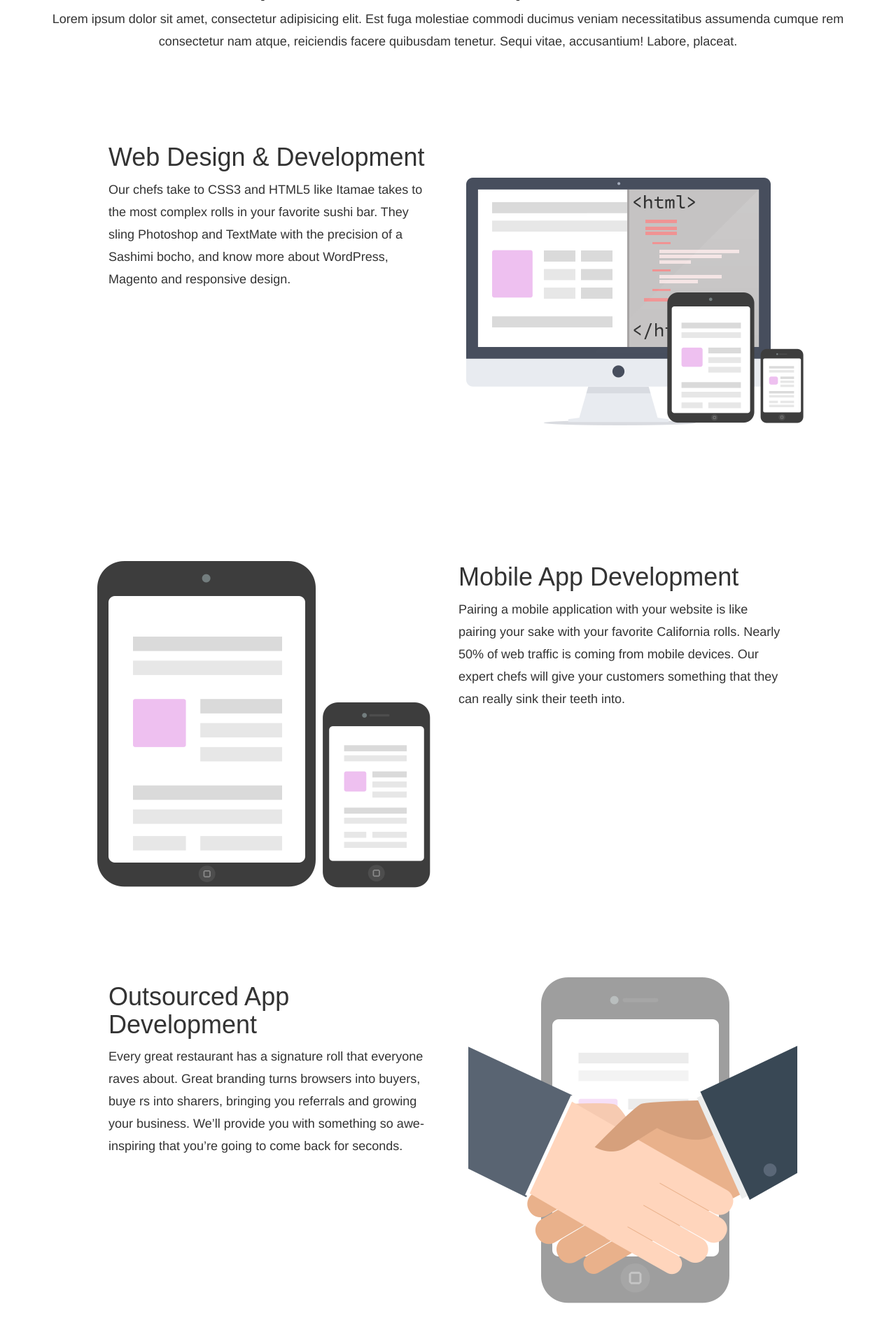
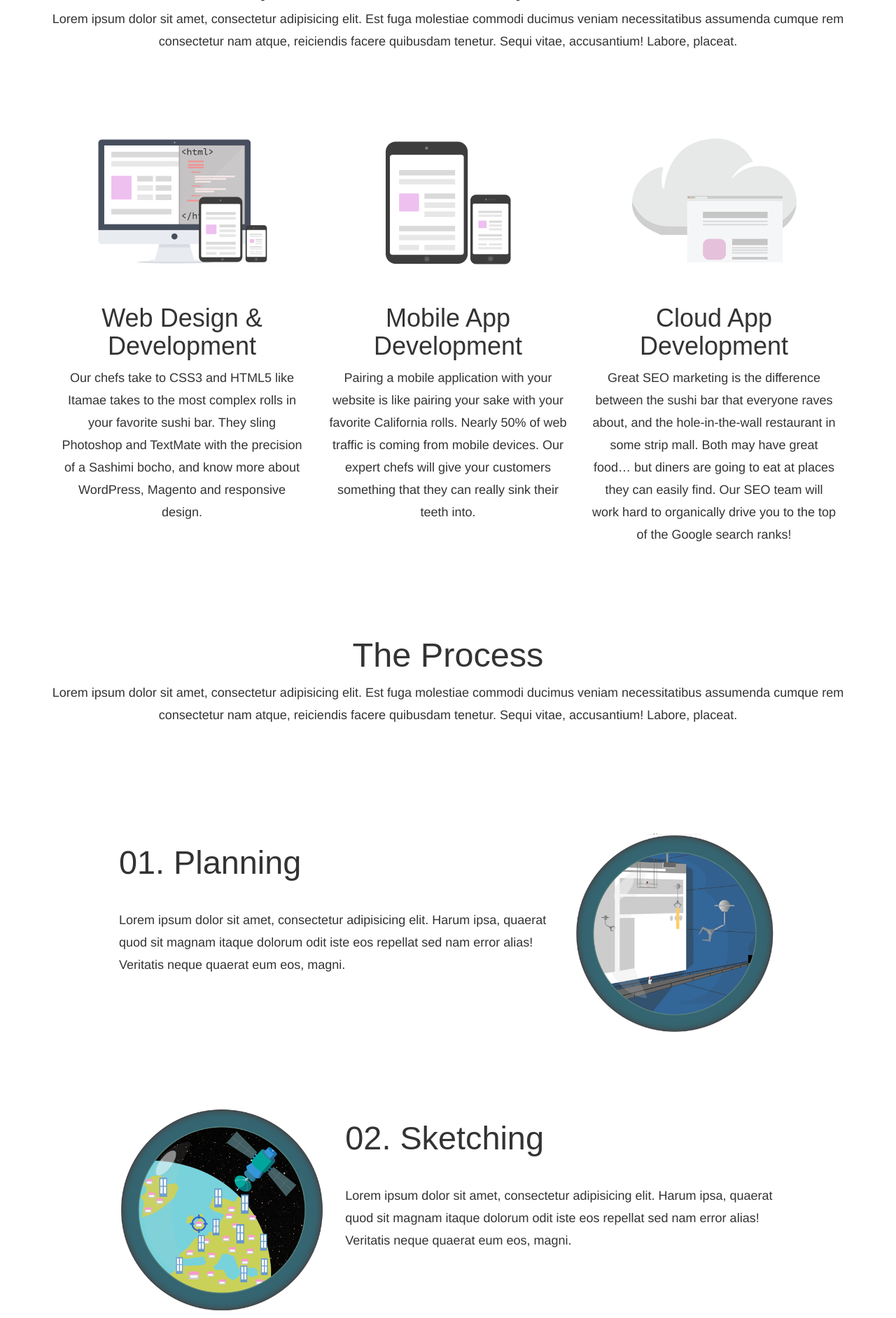
Before and after one commit to webnified/webnified-app, a PHP site: page / in a window 1280 px wide. Shown: the part 1312-3196 px from the top of the page at 70% size. Run offline with PHP 8.4, Linux system fonts and the light colour scheme; some libraries are stand-ins or nearby versions; some web fonts are replaced.

Commit message:
Updated the What we do section

```diff
--- a/static/index.html
+++ b/static/index.html
@@ -102,86 +102,36 @@
                     </section>
             <div class="content">
 
-            <!-- First Row (What We Do)-->
-            <div class="row">
+              <div class="content">
+                <div class="col-lg-12">
+                    <div class="col-lg-4 wow fadeInDown"  data-wow-duration="1s" data-wow-delay="0.6s">
+                        <img src="img/what-we-do/web-design-and-dev.png" class="image-website" alt="Web Design &amp; Development">
+                    </div>
+                    <div class="col-lg-4 wow fadeInDown"  data-wow-duration="1s" data-wow-delay="0.8s">
+                        <img src="img/what-we-do/mobile-apps.png" class="mobile-app-website" alt="Mobile App Development">
+                    </div>
+                    <div class="col-lg-4 wow fadeInDown"  data-wow-duration="1s" data-wow-delay="1s">
+                        <img src="img/what-we-do/cloud-apps.png" class="cloud-app" alt="Cloud App">
+                    </div>
+                </div>
+                <div class="col-lg-12">
+                    <div class="col-lg-4 wow fadeInRight">
+                         <h1>Web Design &amp; Development</h1>
 
-              <div class="col-lg-5 col-lg-offset-1 col-md-5 col-md-offset-1 col-sm-10 col-sm-offset-1 col-xs-10 col-xs-offset-1">
+                        <p>Our chefs take to CSS3 and HTML5 like Itamae takes to the most complex rolls in your favorite sushi bar. They sling Photoshop and TextMate with the precision of a Sashimi bocho, and know more about WordPress, Magento and responsive design.</p>
+                    </div>
+                    <div class="col-lg-4 wow fadeInRight">
+                         <h1>Mobile App Development</h1>
 
-                <img class="visible-sm visible-xs" src="img/what-we-do/web-design-and-dev.png" alt="Web Development"><!-- This image will be visible on portrait tablet/small devices -->
-                <h1>Web Design &amp; Development</h1>
-                <p>Our chefs take to CSS3 and HTML5 like Itamae takes to the most complex rolls in your favorite sushi bar. They sling Photoshop and TextMate with the precision of a Sashimi bocho, and know more about WordPress, Magento and responsive design.</p>
+                        <p>Pairing a mobile application with your website is like pairing your sake with your favorite California rolls. Nearly 50% of web traffic is coming from mobile devices. Our expert chefs will give your customers something that they can really sink their teeth into.</p>
+                    </div>
+                    <div class="col-lg-4 wow fadeInRight">
+                         <h1>Cloud App Development</h1>
 
+                        <p>Great SEO marketing is the difference between the sushi bar that everyone raves about, and the hole-in-the-wall restaurant in some strip mall. Both may have great food… but diners are going to eat at places they can easily find. Our SEO team will work hard to organically drive you to the top of the Google search ranks!</p>
+                    </div>
+                </div>
               </div>
-
-              <div class="col-lg-5 col-md-5 hidden-sm hidden-xs">
-
-                <img src="img/what-we-do/web-design-and-dev.png" class="image-website" alt="Web Development">
-
-              </div>
-
-            </div>
-
-            <!-- Second Row (What We Do)-->
-            <div class="row">
-
-              <div class="col-lg-5 col-lg-offset-1 col-md-5 col-md-offset-1 hidden-sm hidden-xs">
-
-                <img class="pull-right image-apps" src="img/what-we-do/mobile-apps.png" alt="Mobile App Development">
-
-              </div>
-
-              <div class="col-lg-5 col-lg-offset-0 col-md-5 col-sm-10 col-sm-offset-1 col-xs-10 col-xs-offset-1">
-
-                <img class="visible-sm visible-xs" src="img/what-we-do/mobile-apps.png" alt="Mobile App Development"><!-- This image will be visible on portrait tablet/small devices -->
-                <h1>Mobile App Development</h1>
-                <p>Pairing a mobile application with your website is like pairing your sake with your favorite California rolls.
-              Nearly 50% of web traffic is coming from mobile devices. Our expert chefs will give your customers something
-              that they can really sink their teeth into.</p>
-              </div>
-
-            </div>
-
-            <!-- Third Row (What We Do)-->
-            <div class="row">
-
-              <div class="col-lg-5 col-lg-offset-1 col-md-5 col-md-offset-1 col-sm-10 col-sm-offset-1 col-xs-10 col-xs-offset-1">
-
-                <img class="visible-sm visible-xs" src="img/what-we-do/outsourced-apps.png" alt="Branding"><!-- This image will be visible on portrait tablet/small devices -->
-                <h1>Outsourced App Development</h1>
-                <p>Every great restaurant has a signature roll that everyone raves about. Great branding turns browsers
-              into buyers, buye rs into sharers, bringing you referrals and growing your business. We’ll provide you with something
-              so awe-inspiring that you’re going to come back for seconds.</p>
-
-              </div>
-
-              <div class="col-lg-5 col-md-5 hidden-sm hidden-xs">
-
-                <img src="img/what-we-do/outsourced-apps.png" class="image-branding" alt="Branding"><!-- This image will be visible on portrait tablet/small devices -->
-
-              </div>
-
-            </div>
-
-            <!-- Fourth Row (What We Do)-->
-            <div class="row">
-
-              <div class="col-lg-5 col-lg-offset-1 col-md-5 col-md-offset-1 hidden-sm hidden-xs">
-
-                <img class="pull-right image-seo" src="img/what-we-do/cloud-apps.png" alt="Mobile App Development">
-
-              </div>
-
-              <div class="col-lg-5 col-lg-offset-0 col-md-5 col-sm-10 col-sm-offset-1 col-xs-10 col-xs-offset-1">
-
-                <img class="visible-sm visible-xs" src="img/what-we-do/cloud-apps.png" alt="Mobile App Development"><!-- This image will be visible on portrait tablet/small devices -->
-                <h1>Cloud Apps</h1>
-                <p>Great SEO marketing is the difference between the sushi bar that everyone raves about, and the hole-in-the-wall
-              restaurant in some strip mall.  Both may have great food… but diners are going to eat at places they can easily find.
-              Our SEO team will work hard to organically drive you to the top of the Google search ranks!</p>
-
-              </div>
-
-            </div>
 
           </div>
           </article>
--- a/static/style.css
+++ b/static/style.css
@@ -306,13 +306,17 @@ body {
 }
 /* What we do */
 .what-we-do {
-    padding-top: 50px;
+  padding-top: 50px;
+  text-align: center;
+}
+.what-we-do .header {
+  padding-bottom: 80px;
 }
 .what-we-do .content h1 {
-    font-family: 'Mikado Bold', Gotham, sans-serif;
+  font-family: 'Mikado Bold', Gotham, sans-serif;
 }
-.what-we-do .content .row {
-    padding-top: 100px;
+.what-we-do img {
+  width: 250px;
 }
 
 /* Process */
```
Also changed, not shown: static/img/what-we-do/cloud-apps.png, static/img/what-we-do/mobile-apps.png.
